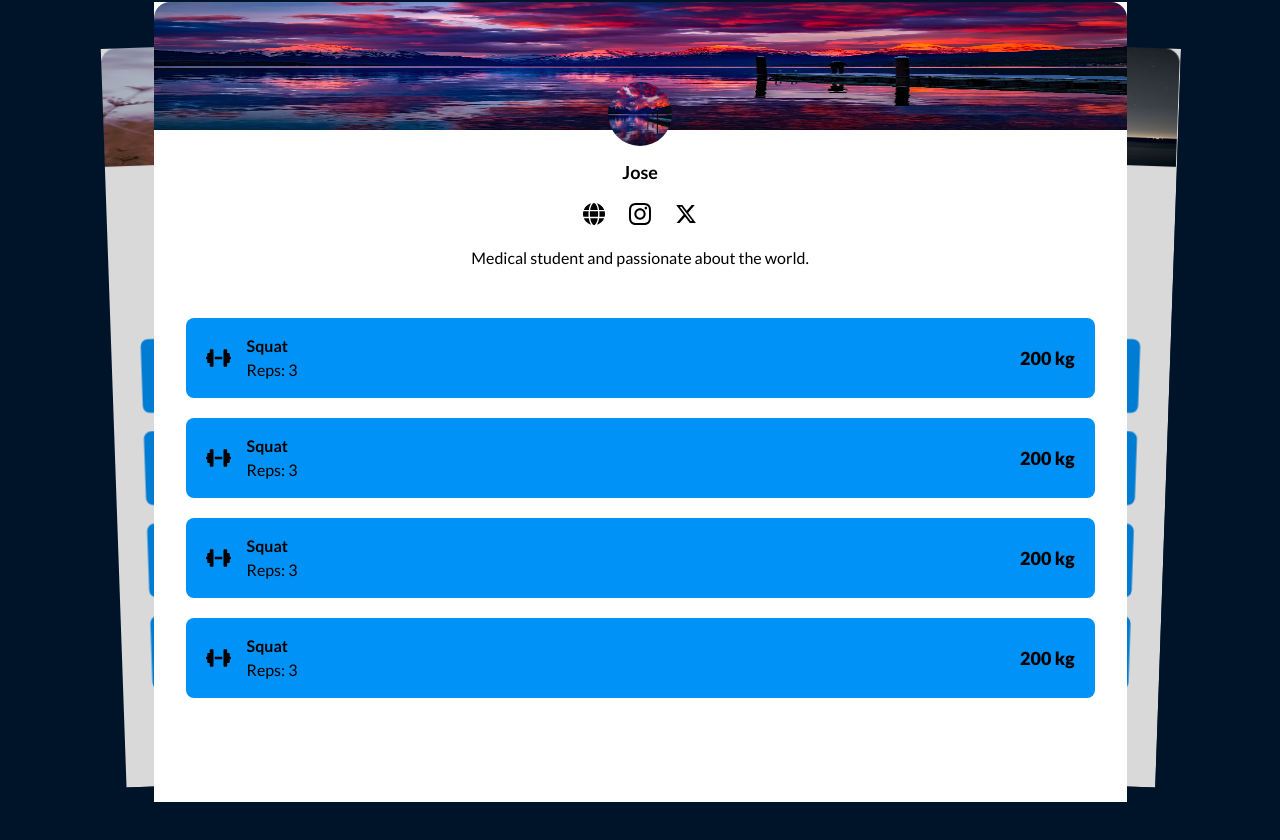
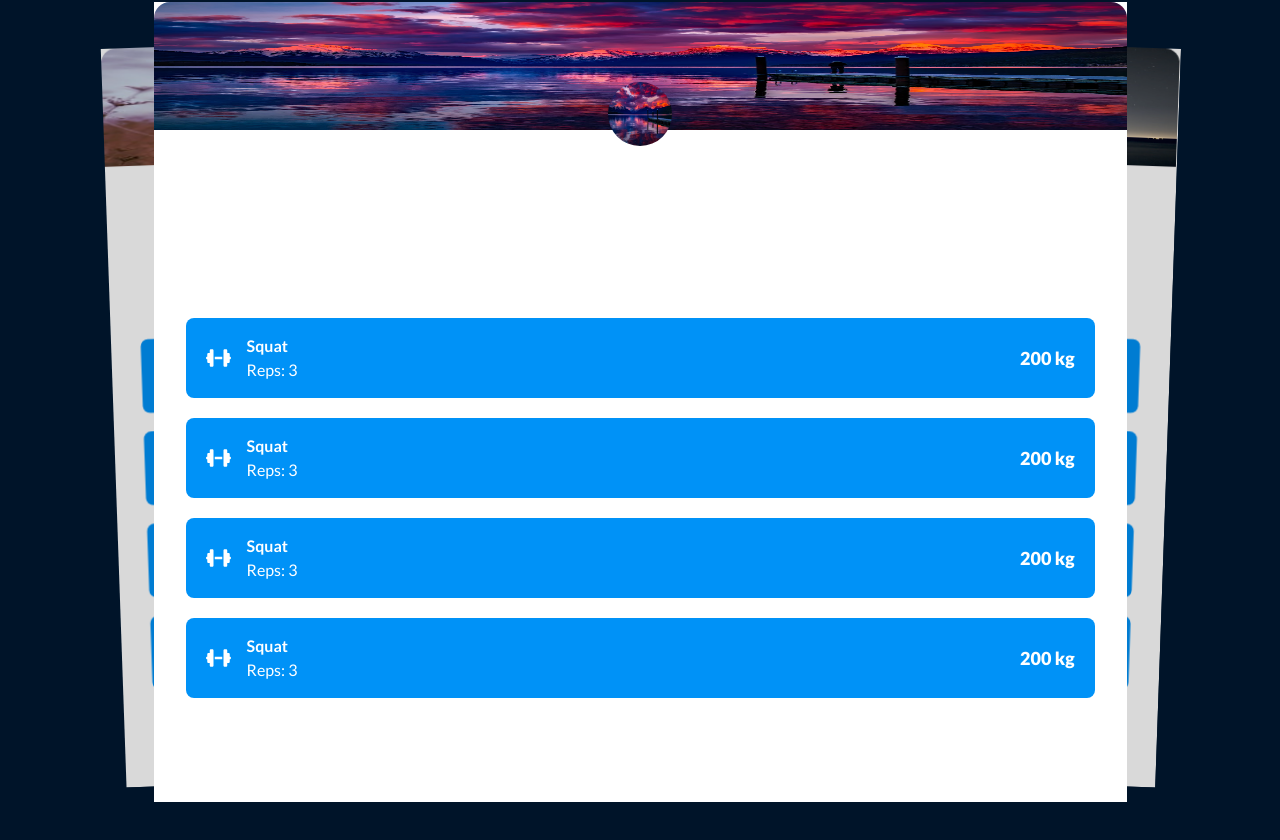
Before and after one commit to andevbonilla/movete, a Next.js app: page /en in a window 1280 px wide. Shown: the part 634-1474 px from the top of the page. Built offline with nearby package versions, Linux system fonts and the light colour scheme; a web font is replaced by a local one.

Commit message:
improves in the design of the ui in costumization page

```diff
--- a/src/app/[locale]/auth/register/customize-profile/page.tsx
+++ b/src/app/[locale]/auth/register/customize-profile/page.tsx
@@ -150,7 +150,7 @@ const CustomizePage = () => {
                     <div className='mt-8 h-24 rounded-t-lg w-full bg-slate-500'></div>
                 </div>
 
-                <h2 className='text-white mb-10 text-xl font-bold'>Add at least one exercise:</h2>
+                <h2 className='text-[#00FF8F] mb-10 text-xl font-bold mt-10'>Add at least one exercise</h2>
                 <div className='w-full flex flex-col items-start mb-10'>
 
                     <div className='w-full flex flex-col items-start mb-10'>
@@ -198,7 +198,7 @@ const CustomizePage = () => {
                 </div>
 
                 <div>
-                    <h2 className='text-white mb-10 text-xl font-bold'>Optional configurations:</h2>
+                    <h2 className='text-[#00FF8F] mb-10 text-xl font-bold text-center mt-10'>Optional configurations</h2>
                     <div className='flex justify-between w-full items-center mb-10'>
                         <p className='text-white text-lg'>Show button: train with me?</p>
                         <div className='flex items-center'>
--- a/src/components/ExplampleProfile.tsx
+++ b/src/components/ExplampleProfile.tsx
@@ -14,22 +14,26 @@ export const ExampleProfile = ({ username, desc, imgUrl, bannerUrl, colorPalette
         {
             primary: "#ffffff",
             secondary: "#0092F7",
-            texts: "#ffffff"
+            texts: "#000000",
+            userIconColor: "#000000"
         },
         {
             primary: "#001429",
             secondary: "#00FF8F",
-            texts: "#ffffff"
+            texts: "#ffffff",
+            userIconColor: "#ffffff"
         },
         {
             primary: "#ffffff",
             secondary: "#FF0303",
-            texts: "#ffffff"
+            texts: "#000000",
+            userIconColor: "#000000"
         },
         {
             primary: "#ffffff",
             secondary: "#7203FF",
-            texts: "#ffffff"
+            texts: "#000000",
+            userIconColor: "#000000"
         },
     ]
 
@@ -46,10 +50,10 @@ export const ExampleProfile = ({ username, desc, imgUrl, bannerUrl, colorPalette
                         height={50}
                     />
             }
-            <div className='flex flex-col items-center justify-center text-center text-black'>
+            <div className={`flex flex-col items-center justify-center text-center text-[${colorsPalettes[colorPalette].texts}]`}>
                 {
                     (imgUrl === "")
-                        ? <NoUserSVG classList={"rounded-full -translate-y-12 w-24 h-24"} color={"#000000"} />
+                        ? <NoUserSVG classList={"rounded-full -translate-y-12 w-24 h-24"} color={colorsPalettes[colorPalette].userIconColor} />
                         : <Image
                             src={require(`@/assets/${bannerUrl}`)}
                             alt='background image example'
@@ -60,18 +64,18 @@ export const ExampleProfile = ({ username, desc, imgUrl, bannerUrl, colorPalette
                 }
                 <h3 className='-translate-y-12 mt-3 font-bold px-[12%] text-lg'>{username}</h3>
                 <div className='flex justify-between px-[20%] -translate-y-12 my-3'>
-                    <FontAwesomeIcon icon={faGlobe} size='2x' width={22} height={22} className='text-black' />
-                    <FontAwesomeIcon icon={faInstagram} size='2x' width={22} height={22} className='text-black ml-6' />
-                    <FontAwesomeIcon icon={faXTwitter} size='2x' width={22} height={22} className='text-black ml-6' />
+                    <FontAwesomeIcon icon={faGlobe} size='2x' width={22} height={22} className={`text-[${colorsPalettes[colorPalette].texts}]`} />
+                    <FontAwesomeIcon icon={faInstagram} size='2x' width={22} height={22} className={`text-[${colorsPalettes[colorPalette].texts}] ml-6`} />
+                    <FontAwesomeIcon icon={faXTwitter} size='2x' width={22} height={22} className={`text-[${colorsPalettes[colorPalette].texts}] ml-6`} />
                 </div>
                 <p className='-translate-y-12 mt-1 px-[12%]'>{desc}</p>
             </div>
             <div className='text-black'>
 
-                <Stat backColor={colorsPalettes[colorPalette].secondary} textColor={colorsPalettes[colorPalette].texts} />
-                <Stat backColor={colorsPalettes[colorPalette].secondary} textColor={colorsPalettes[colorPalette].texts} />
-                <Stat backColor={colorsPalettes[colorPalette].secondary} textColor={colorsPalettes[colorPalette].texts} />
-                <Stat backColor={colorsPalettes[colorPalette].secondary} textColor={colorsPalettes[colorPalette].texts} />
+                <Stat backColor={colorsPalettes[colorPalette].secondary} />
+                <Stat backColor={colorsPalettes[colorPalette].secondary} />
+                <Stat backColor={colorsPalettes[colorPalette].secondary} />
+                <Stat backColor={colorsPalettes[colorPalette].secondary} />
 
             </div>
         </div>
--- a/src/components/Stat.tsx
+++ b/src/components/Stat.tsx
@@ -3,18 +3,18 @@ import { faDumbbell } from '@fortawesome/free-solid-svg-icons';
 import { FontAwesomeIcon } from '@fortawesome/react-fontawesome';
 import React from 'react';
 
-export const Stat = ({ backColor, textColor }: StatInterface) => {
+export const Stat = ({ backColor }: StatInterface) => {
     return (
         <div className={`flex items-center justify-between mx-8 py-4 px-5 bg-[${backColor}] rounded-lg mb-5`}>
             <div className='flex items-center'>
-                <FontAwesomeIcon icon={faDumbbell} className={`mr-4 text-[${textColor}] text-xl`} />
+                <FontAwesomeIcon icon={faDumbbell} className={`mr-4 text-white text-xl`} />
                 <div>
-                    <h4 className={`font-bold text-[${textColor}]`}>Squat</h4>
-                    <p className={`text-[${textColor}]`}>Reps: 3</p>
+                    <h4 className={`font-bold text-white`}>Squat</h4>
+                    <p className={`text-white`}>Reps: 3</p>
                 </div>
             </div>
             <div>
-                <h4 className={`text-[${textColor}] font-extrabold text-lg`}>200 kg</h4>
+                <h4 className={`text-white font-extrabold text-lg`}>200 kg</h4>
             </div>
         </div>
     )
--- a/src/interfaces/StatInterface.ts
+++ b/src/interfaces/StatInterface.ts
@@ -1,4 +1,3 @@
 export interface StatInterface {
-    backColor: string,
-    textColor: string
+    backColor: string
 }
```
